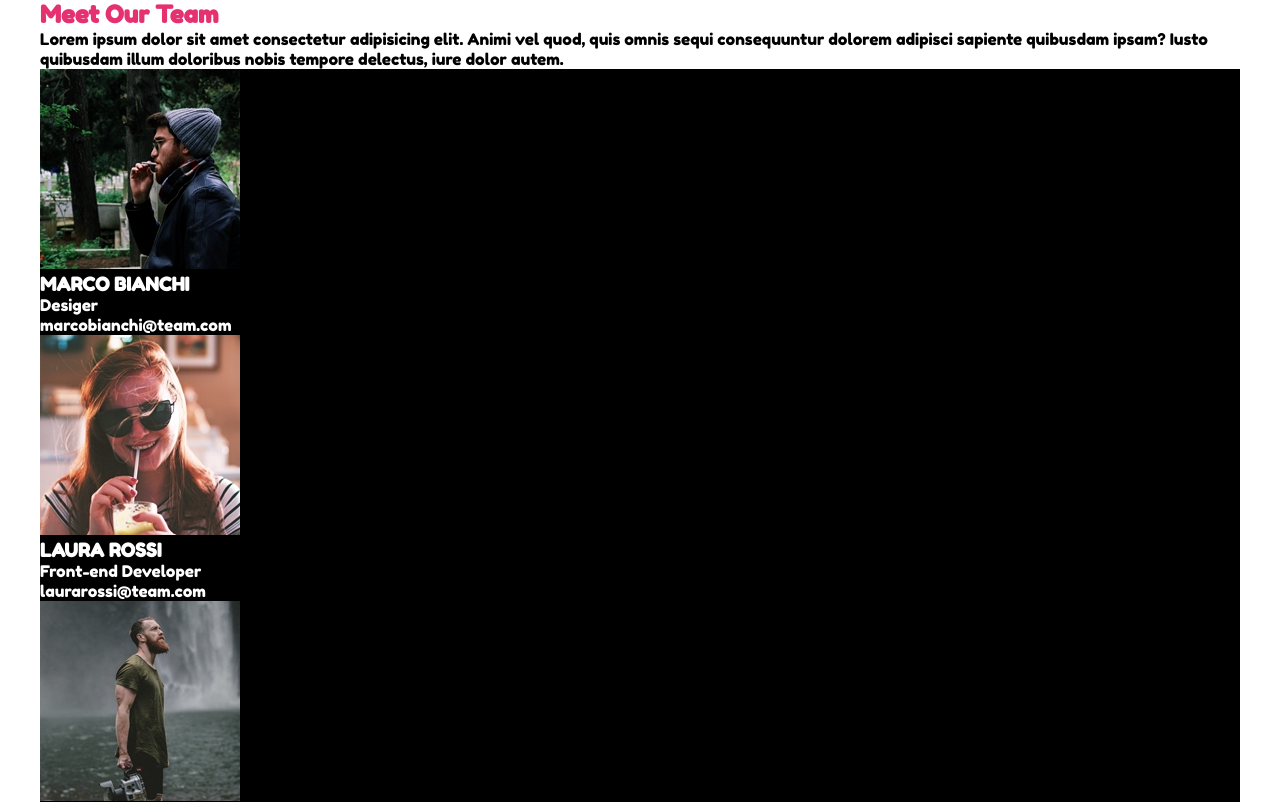
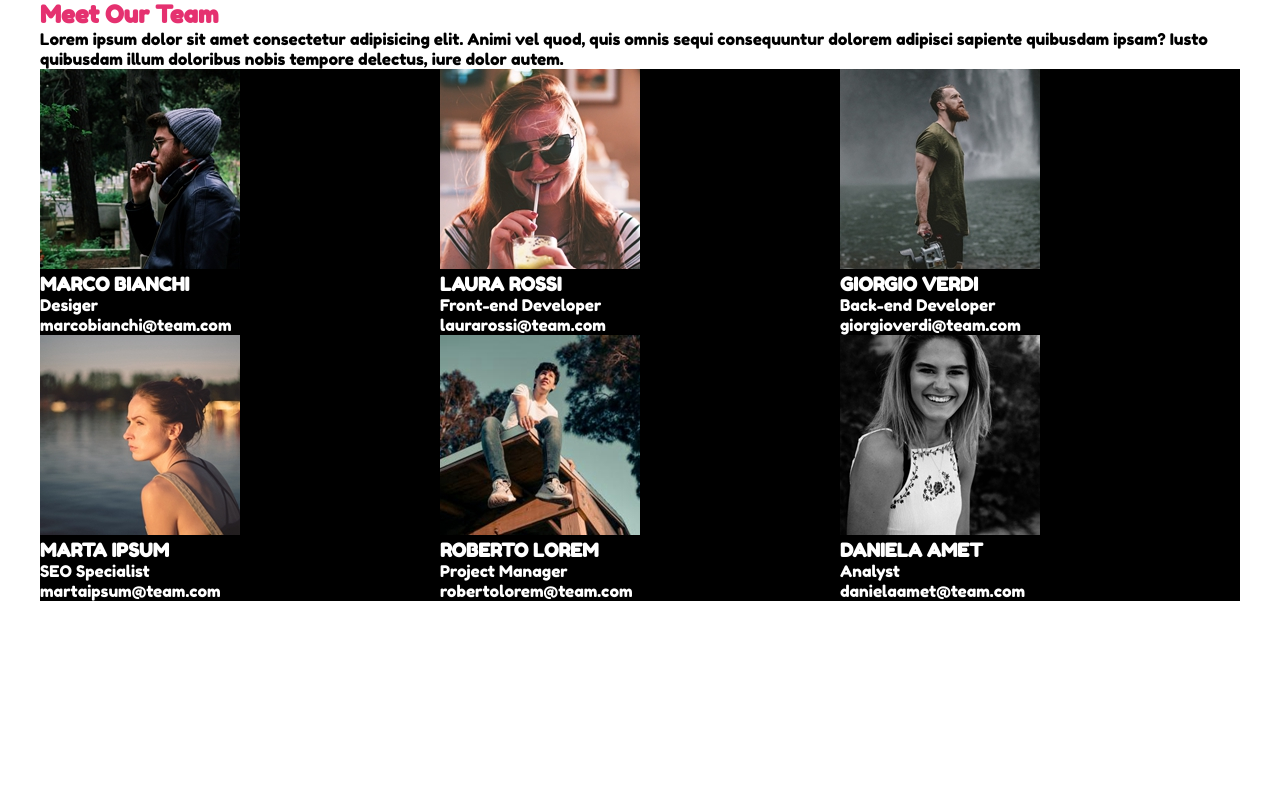
Before and after one commit to Domenico-Lo-Giudice/html-css-float-cards, a plain HTML site: page index.html in a window 1280 px wide. Shown: the top 802 px of the page. Drawn offline with Linux system fonts and the light colour scheme.

Commit message:
Add modify

```diff
--- a/css/style.css
+++ b/css/style.css
@@ -11,6 +11,7 @@
 .container {
     width: 1200px;
     margin: 0 auto;
+
 }
 
 .clearfix::after {
@@ -38,21 +39,22 @@ p {
 
 .column {
     background-color: black;
-    /* width: calc(100% / 3);
-    float: left; */
-}
-
-/* .column > img {
-    width: 300px;
+    width: calc(100% / 3);
     float: left;
 }
 
-.column > p {
+ /* .column > img {
+    width: 300px;
+    float: left;
+} */
+
+
+/* .column > p {
 
     float: right;
 } */
 
-/* .column > img {
+ /* .column > img {
     width: 300px;
     float: left;
-} */
+}  */
```
Also changed, not shown: index.html (+1 -1 lines).
